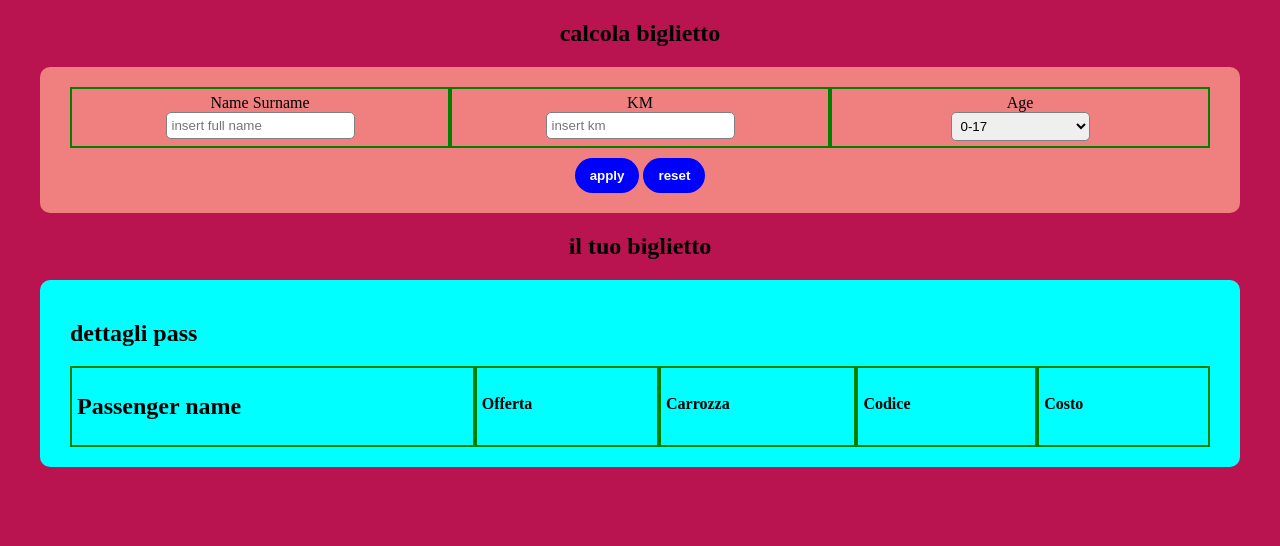
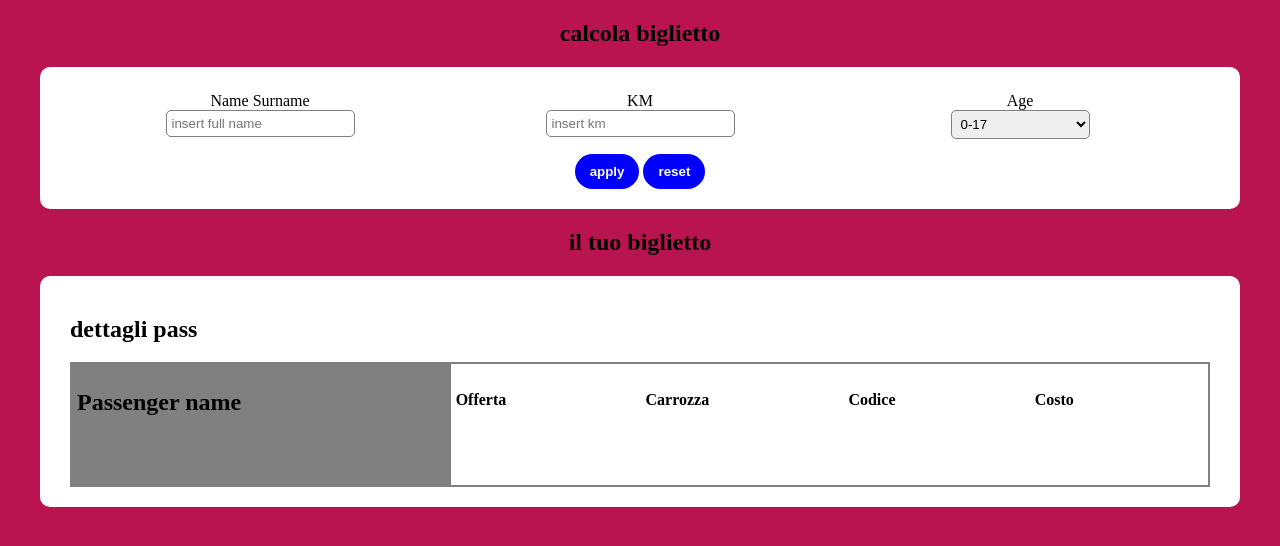
Before and after one commit to aalexebr/js-biglietto-treno-form, a plain HTML site: page index.html in a window 1280 px wide. Drawn offline with Linux system fonts and the light colour scheme.

Commit message:
fixed ticket issues

```diff
--- a/css/style.css
+++ b/css/style.css
@@ -5,11 +5,11 @@
 }
 
 /* debug */
-.debug .col {
+/* .debug .col {
     border: 2px solid green;
-}
+} */
 .container{
-background-color: lightcoral;
+    background-color: white;
 }
 /* general */
 body{
@@ -58,15 +58,20 @@ button{
 /* section 2 */
 
 .container2{
-    background-color: aqua;
+
 
     text-align: start;
 }
 .col-4{
-    width: 25%;
-
+    width: calc(100% / 3);
+    background-color: gray;
+    padding: 5px;
 }
 .col{
     flex-grow: 1;
     padding: 5px;
 }
+.container2 .row{
+    border: 2px solid grey;
+    height: 125px;
+}
--- a/index.html
+++ b/index.html
@@ -50,7 +50,7 @@
                     dettagli pass
                 </h2>
                 <div class="row">
-                    <div class="col col-4">
+                    <div class=" col-4">
                         <h2>
                             Passenger name
                         </h2>
--- a/js/script.js
+++ b/js/script.js
@@ -11,6 +11,7 @@ generate.addEventListener("click",
             const minor = document.getElementById('minor').value
             const over = document.getElementById('over').value
             let price = km * 0.21
+            document.getElementById("discountType").innerHTML = "Prezzo standard"
             if(value == minor){
                 price -= price * 0.2
                 document.getElementById("discountType").innerHTML = "Prezzo ridotto"
@@ -21,7 +22,7 @@ generate.addEventListener("click",
             }
             console.log('final', price )
             document.getElementById('cost').innerHTML = price.toFixed(2) + '$'
-            document.getElementById("discountType").innerHTML = "Prezzo standard"
+
 
             const name = document.getElementById("name").value
             document.getElementById("passName").innerHTML = name
```
